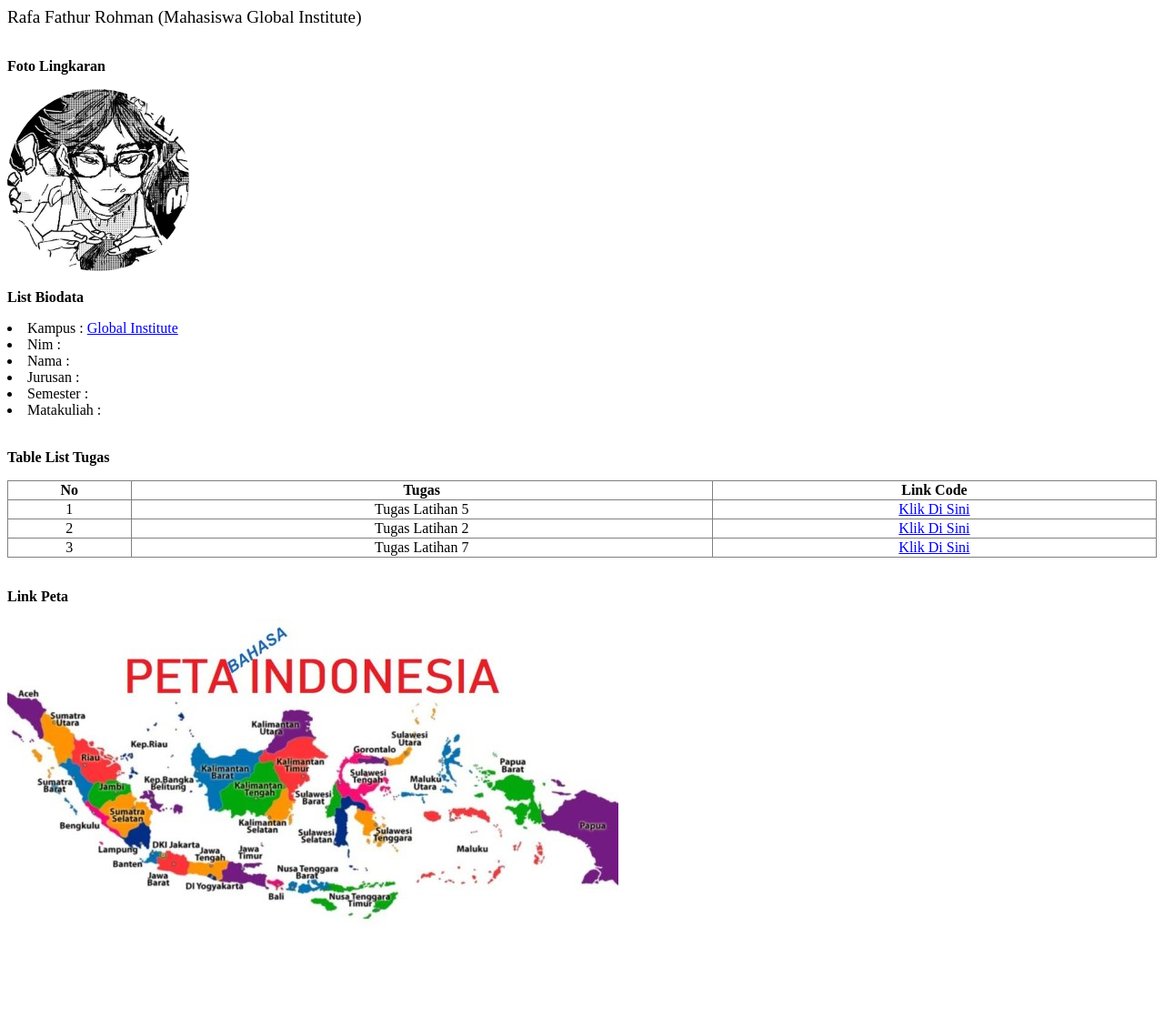
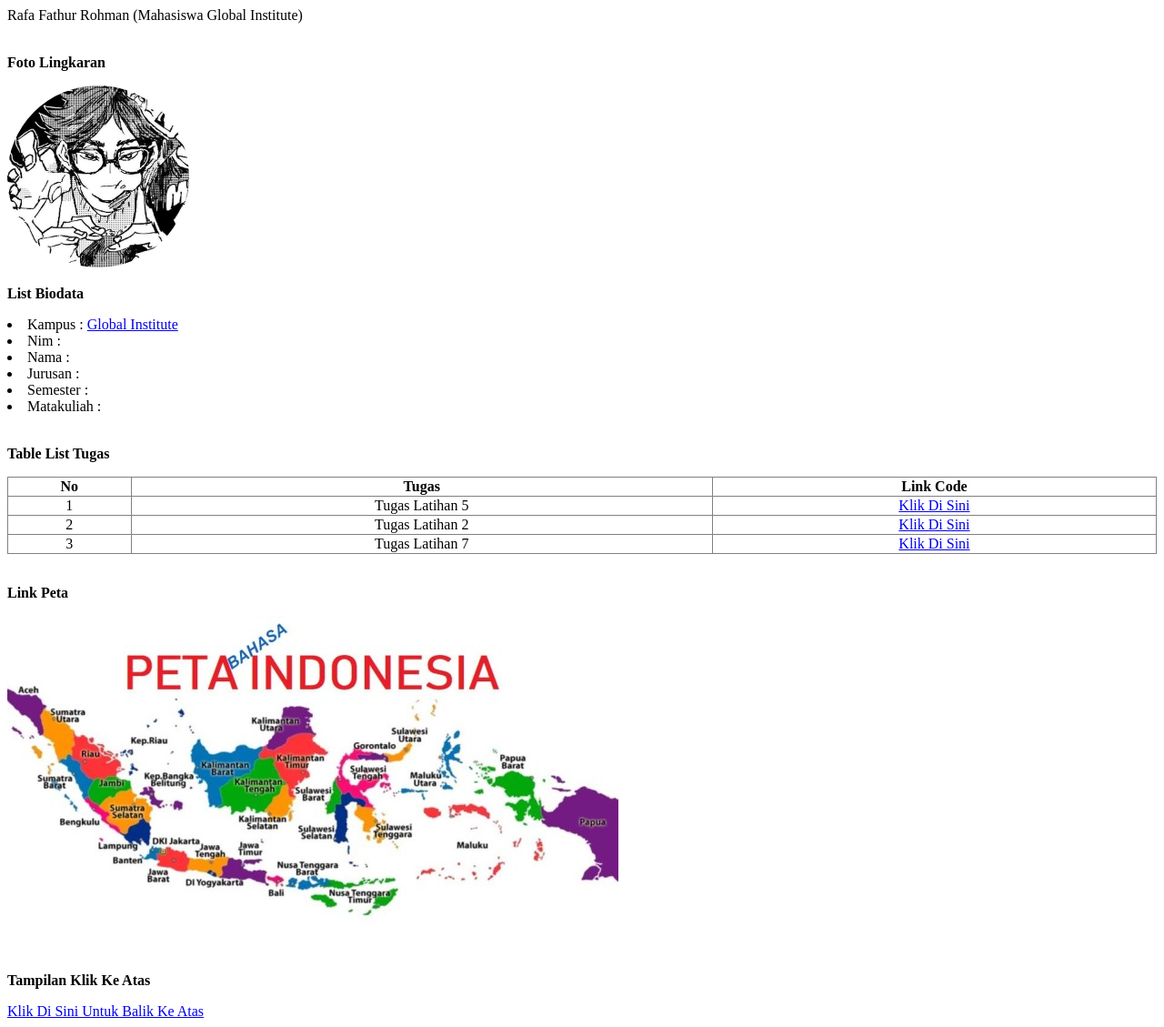
Before and after one commit to rapp-afk/1124160130-uts-s2, a plain HTML site: page index.html in a window 1280 px wide. Shown: the whole page at 91% size. Before the commit the page ends 1065 px from the top, so only its background shows below. Drawn offline with Linux system fonts and the light colour scheme.

Commit message:
Klil Naik Ke Atas

```diff
--- a/index.html
+++ b/index.html
@@ -7,8 +7,8 @@
     <link rel="icon" href="image/icon.jpg">
 </head>
 <body>
-   <header style="font-size: larger; color: black;">Rafa Fathur Rohman (Mahasiswa Global Institute)</header>
-   <br> <p> <b>Foto Lingkaran</b></p>
+   <header font-size: larger; color: black;">Rafa Fathur Rohman (Mahasiswa Global Institute)</header>
+   <br> <p> <b id="naik">Foto Lingkaran</b></p>
    <img src="image/icon.webp" style="border-radius: 50%; text-align: center;" width="200px" >
    <br> <p> <b>List Biodata</b></p>
    <li> Kampus : <a href="https://global.ac.id/">Global Institute</a></li>
@@ -45,5 +45,7 @@
     <map name="peta">
         <area shape="rect" coords="20,79,120,179" alt="aceh" href="aceh.html">
         <area shape="rect" coords="255,276,355,376" alt="jawa" href="jawa.html">
+    <br> <p> <b>Tampilan Klik Ke Atas</b></p>
+    <a href="#naik">Klik Di Sini Untuk Balik Ke Atas</a>
 </body>
 </html>
```
